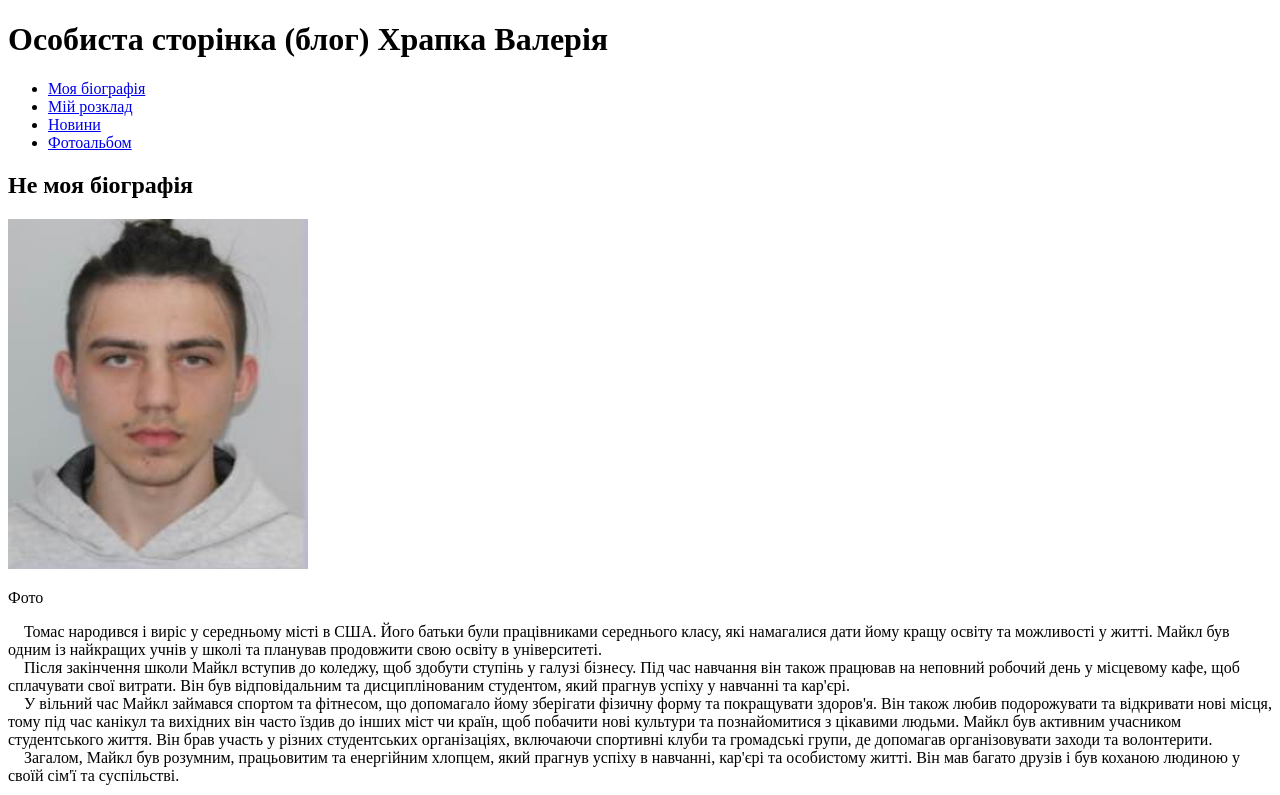
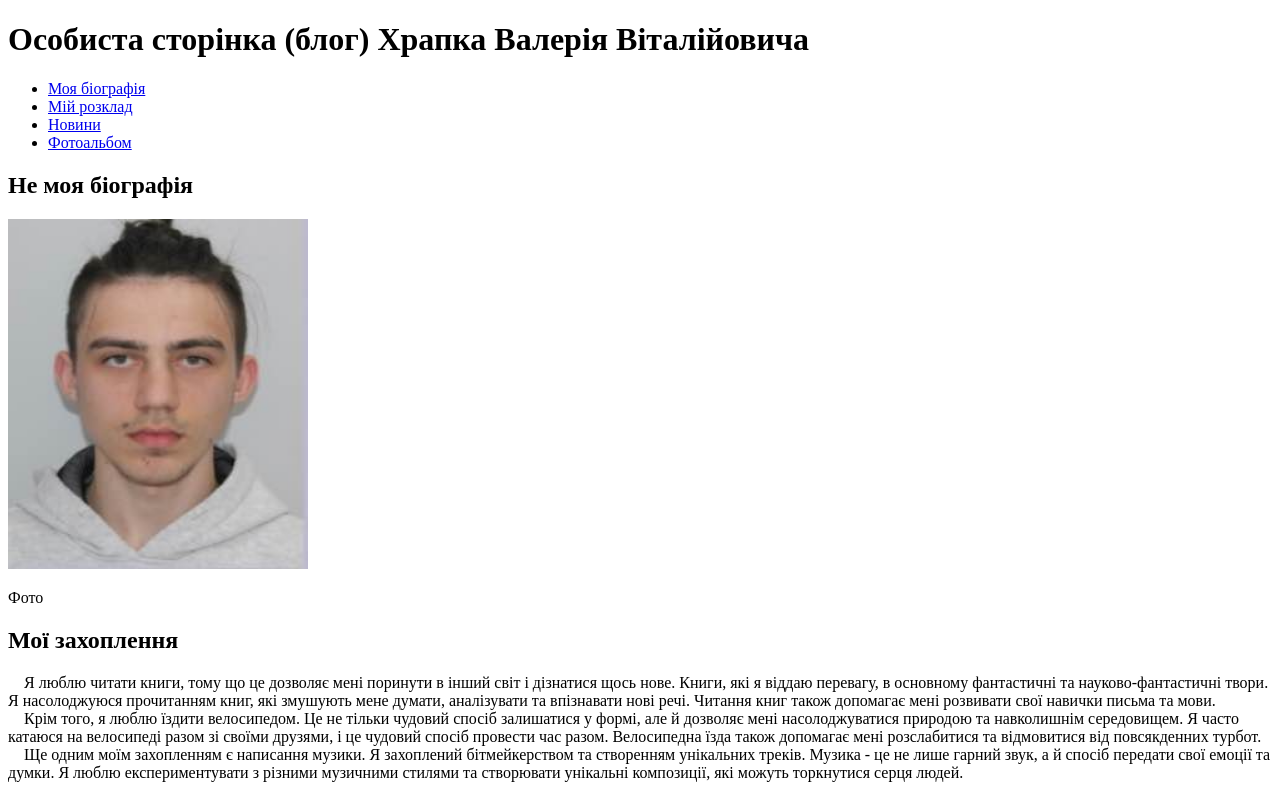
Before and after one commit to Hrapko/front-end-technologies, a website: page lab3/webpack-project/src/pages/index.html in a window 1280 px wide. Shown: the top 795 px of the page. Drawn offline with Linux system fonts and the light colour scheme.

Commit message:
Update index.html

```diff
--- a/lab3/webpack-project/src/pages/index.html
+++ b/lab3/webpack-project/src/pages/index.html
@@ -6,7 +6,7 @@
 </head>
 <body>
 	<header>
-		<h1>Особиста сторінка (блог) Храпка Валерія</h1>
+		<h1>Особиста сторінка (блог) Храпка Валерія Віталійовича</h1>
 		<nav>
 			<ul>
 				<li><a href="index.html">Моя біографія</a></li>
@@ -22,19 +22,7 @@
 			<img src="../assets/images/my_photo.jpg" alt="Student's photo" width="300" height="350">
 			<p>Фото</p>
 			<p>
-				&emsp;Томас народився і виріс у середньому місті в США. Його батьки були працівниками середнього класу,
-				які намагалися дати йому кращу освіту та можливості у житті. Майкл був одним із найкращих учнів у школі
-				та планував продовжити свою освіту в університеті.<br>
-				&emsp;Після закінчення школи Майкл вступив до коледжу, щоб здобути ступінь у галузі бізнесу. Під час
-				навчання він також працював на неповний робочий день у місцевому кафе, щоб сплачувати свої витрати.
-				Він був відповідальним та дисциплінованим студентом, який прагнув успіху у навчанні та кар'єрі.<br>
-				&emsp;У вільний час Майкл займався спортом та фітнесом, що допомагало йому зберігати фізичну форму та
-				покращувати здоров'я. Він також любив подорожувати та відкривати нові місця, тому під час канікул та
-				вихідних він часто їздив до інших міст чи країн, щоб побачити нові культури та познайомитися з цікавими
-				людьми. Майкл був активним учасником студентського життя. Він брав участь у різних студентських організаціях,
-				включаючи спортивні клуби та громадські групи, де допомагав організовувати заходи та волонтерити.<br>
-				&emsp;Загалом, Майкл був розумним, працьовитим та енергійним хлопцем, який прагнув успіху в навчанні,
-				кар'єрі та особистому житті. Він мав багато друзів і був коханою людиною у своїй сім'ї та суспільстві.
+
 			</p>
 		</div>
 		<div>
```
